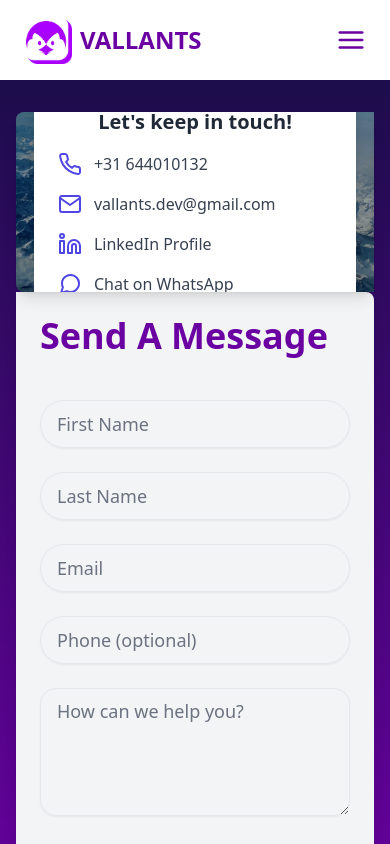
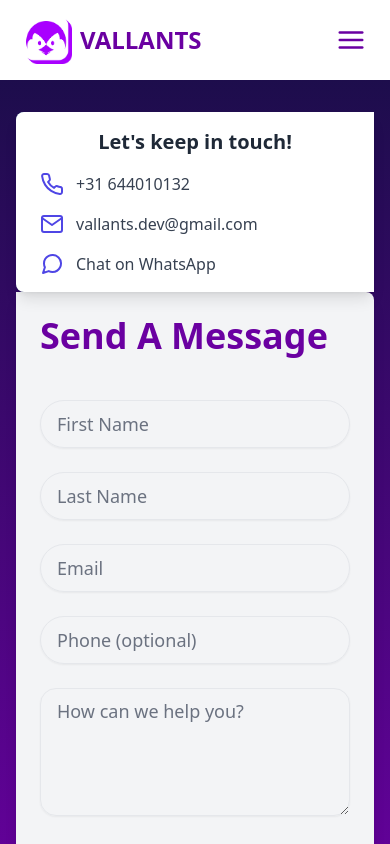
Before and after one commit to Aspheles/vallants, a React (Vite) app: page /contact in a window 390 px wide. Shown: the top 844 px of the page. Built offline with nearby package versions, Linux system fonts and the light colour scheme.

Commit message:
adjusted styling for phone in contact section

```diff
--- a/src/pages/contact.tsx
+++ b/src/pages/contact.tsx
@@ -1,6 +1,6 @@
 import React, { useState } from "react";
 import emailjs from "@emailjs/browser";
-import { FiPhone, FiMail, FiLinkedin, FiMessageCircle } from "react-icons/fi";
+import { FiPhone, FiMail, FiMessageCircle } from "react-icons/fi";
 
 interface FormData {
   firstName: string;
@@ -72,7 +72,7 @@ const Contact: React.FC = () => {
 
             {/* Overlay Content */}
             <div className="absolute inset-0 bg-black bg-opacity-30 flex justify-center items-center">
-              <div className="bg-white p-6 rounded-lg shadow-lg w-[90%] md:w-[60%] text-center">
+              <div className="bg-white p-6 rounded-none md:rounded-lg shadow-lg w-[100%]  md:w-[60%] text-center">
                 <h3 className="text-xl font-bold text-gray-800 mb-4">
                   Let's keep in touch!
                 </h3>
@@ -95,22 +95,6 @@ const Contact: React.FC = () => {
                         <p className="text-md text-gray-700">
                           <a href="mailto:vallants.dev@gmail.com">
                             vallants.dev@gmail.com
-                          </a>
-                        </p>
-                      </div>
-                    </div>
-
-                    {/* LinkedIn */}
-                    <div className="flex items-center gap-3 text-gray-700">
-                      <FiLinkedin className="w-6 h-6 text-indigo-600" />
-                      <div>
-                        <p className="text-md text-gray-700">
-                          <a
-                            href="https://www.linkedin.com/in/yavuz-dereli/"
-                            target="_blank"
-                            rel="noopener noreferrer"
-                          >
-                            LinkedIn Profile
                           </a>
                         </p>
                       </div>
```
